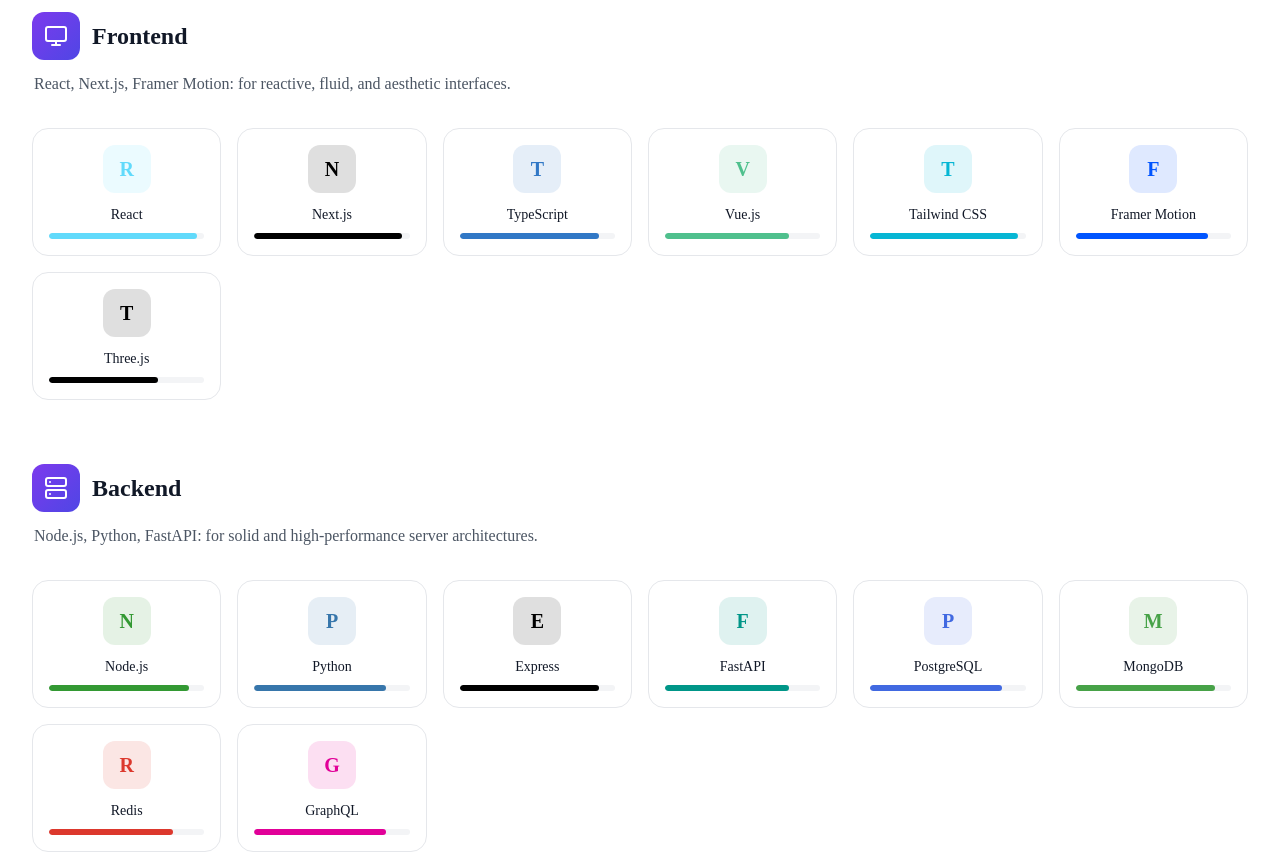
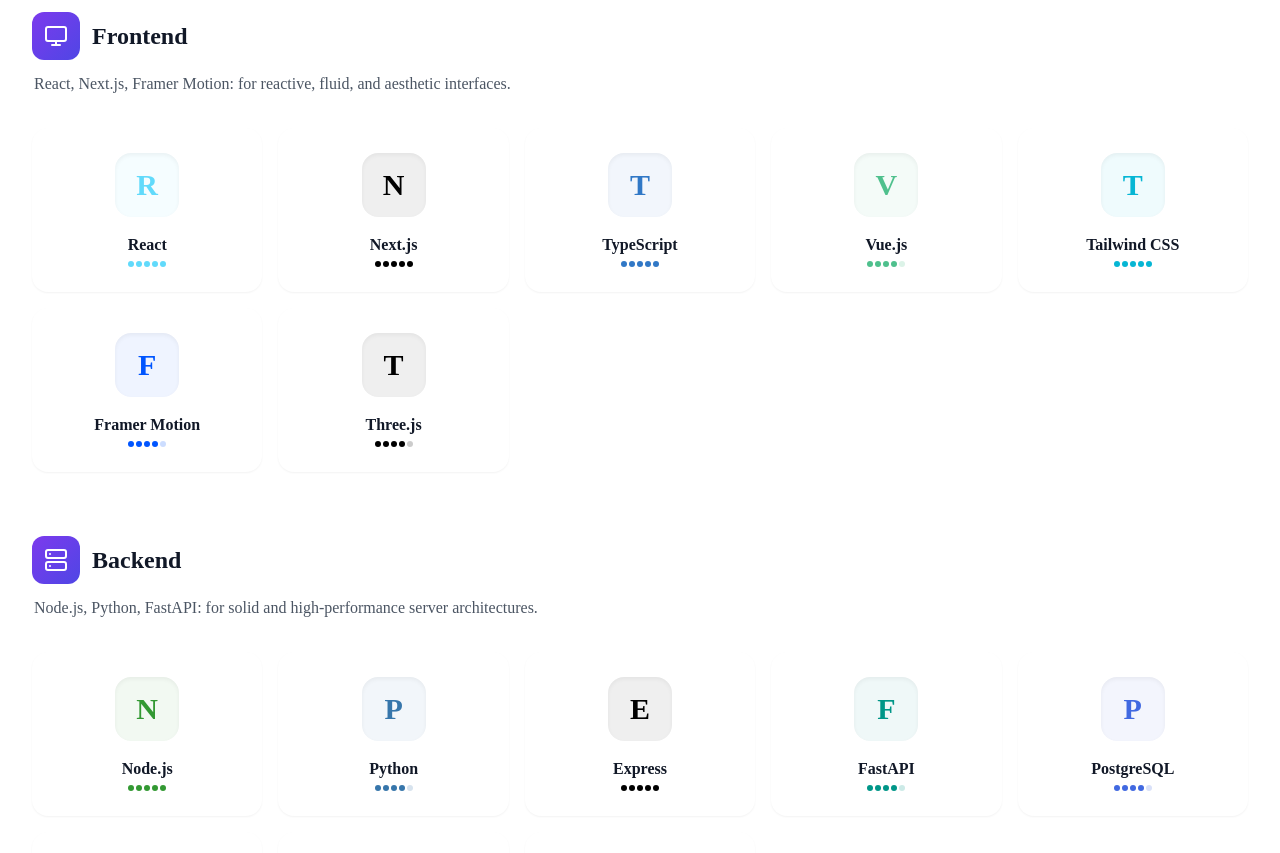
Before and after one commit to Sy2force/Portfolio---pro-2026, a React (Vite) app: page /stack in a window 1280 px wide. Shown: the part 720-1573 px from the top of the page. Built offline with nearby package versions, Linux system fonts and the light colour scheme.

Commit message:
style: redesign skills cards (remove % bars) and fix carousel

```diff
--- a/src/components/about/AboutContent.tsx
+++ b/src/components/about/AboutContent.tsx
@@ -113,34 +113,22 @@
             initial={{ opacity: 0, y: 30 }}
             animate={isInView ? { opacity: 1, y: 0 } : {}}
             transition={{ delay: catIndex * 0.1 }}
-            className="bg-white dark:bg-gray-800 rounded-2xl p-6 border border-gray-200 dark:border-gray-700"
+            className="bg-white dark:bg-gray-800 rounded-2xl p-6 border border-gray-200 dark:border-gray-700 hover:shadow-lg transition-shadow duration-300"
           >
-            <h3 className="text-lg font-semibold text-gray-900 dark:text-white mb-4 flex items-center gap-2">
+            <h3 className="text-lg font-bold text-gray-900 dark:text-white mb-6 flex items-center gap-3">
+              <span className={`w-2 h-8 rounded-full bg-gradient-to-b from-${category.color || 'violet'}-500 to-${category.color || 'indigo'}-600`}></span>
               {t(`stack.categories.${category.id}`)}
             </h3>
-            <div className="space-y-4">
+            <div className="flex flex-wrap gap-2">
               {skills
                 .filter((s) => s.category === category.id)
-                .slice(0, 5)
+                .slice(0, 6)
                 .map((skill) => (
-                  <div key={skill.name} className="group">
-                    <div className="flex items-center justify-between mb-1">
-                      <span className="text-sm font-medium text-gray-700 dark:text-gray-300">
-                        {skill.name}
-                      </span>
-                      <span className="text-xs text-gray-500 dark:text-gray-400">
-                        {skill.level}%
-                      </span>
-                    </div>
-                    <div className="h-2 bg-gray-100 dark:bg-gray-700 rounded-full overflow-hidden">
-                      <motion.div
-                        initial={{ width: 0 }}
-                        animate={isInView ? { width: `${skill.level}%` } : {}}
-                        transition={{ duration: 1, delay: catIndex * 0.1 }}
-                        className="h-full rounded-full"
-                        style={{ backgroundColor: skill.color || "#8b5cf6" }}
-                      />
-                    </div>
+                  <div
+                    key={skill.name}
+                    className="px-3 py-1.5 rounded-lg bg-gray-50 dark:bg-gray-700/50 text-sm font-medium text-gray-700 dark:text-gray-200 border border-gray-100 dark:border-gray-600 hover:bg-violet-50 dark:hover:bg-violet-900/20 hover:text-violet-700 dark:hover:text-violet-300 hover:border-violet-200 dark:hover:border-violet-800 transition-colors cursor-default"
+                  >
+                    {skill.name}
                   </div>
                 ))}
             </div>
--- a/src/components/stack/StackContent.tsx
+++ b/src/components/stack/StackContent.tsx
@@ -128,49 +128,64 @@
                   </p>
                 </div>
 
-                <div className="grid grid-cols-2 sm:grid-cols-3 md:grid-cols-4 lg:grid-cols-6 gap-4">
+                <div className="grid grid-cols-2 sm:grid-cols-3 md:grid-cols-4 lg:grid-cols-5 gap-4">
                   {categorySkills.map((skill, index) => (
                     <motion.div
                       key={skill.name}
-                      initial={{ opacity: 0, scale: 0.8 }}
+                      initial={{ opacity: 0, scale: 0.9 }}
                       animate={isInView ? { opacity: 1, scale: 1 } : {}}
                       transition={{ delay: catIndex * 0.1 + index * 0.05 }}
-                      whileHover={{ y: -4, scale: 1.02 }}
-                      className="group relative bg-white dark:bg-gray-800 rounded-2xl p-4 border border-gray-200 dark:border-gray-700 hover:border-violet-300 dark:hover:border-violet-700 transition-all cursor-pointer"
+                      whileHover={{ y: -5, scale: 1.02 }}
+                      className="group relative bg-white dark:bg-gray-800 rounded-2xl p-6 border border-gray-100 dark:border-gray-700 shadow-sm hover:shadow-xl transition-all duration-300 cursor-pointer overflow-hidden"
+                      style={{
+                        borderColor: "transparent",
+                      }}
                     >
-                      {/* Skill Icon Placeholder */}
+                      {/* Hover Gradient Border Effect */}
                       <div
-                        className="w-12 h-12 rounded-xl mb-3 flex items-center justify-center mx-auto"
-                        style={{ backgroundColor: `${skill.color}20` }}
+                        className="absolute inset-0 opacity-0 group-hover:opacity-100 transition-opacity duration-300 pointer-events-none"
+                        style={{
+                          background: `linear-gradient(135deg, ${skill.color}20 0%, transparent 100%)`
+                        }}
+                      />
+                      <div
+                        className="absolute bottom-0 left-0 right-0 h-1 transform scale-x-0 group-hover:scale-x-100 transition-transform duration-300 origin-left"
+                        style={{ backgroundColor: skill.color }}
+                      />
+
+                      {/* Content */}
+                      <div className="relative z-10 flex flex-col items-center">
+                        <div
+                          className="w-16 h-16 rounded-2xl mb-4 flex items-center justify-center transition-transform duration-300 group-hover:scale-110 shadow-inner"
+                          style={{
+                            backgroundColor: `${skill.color}10`,
+                            color: skill.color
+                          }}
                         >
-                        <span
-                          className="text-xl font-bold"
-                          style={{ color: skill.color }}
-                        >
+                          <span className="text-3xl font-bold">
                             {skill.name.charAt(0)}
                           </span>
                         </div>
 
-                      {/* Skill Name */}
-                      <h3 className="text-sm font-medium text-gray-900 dark:text-white text-center mb-2">
+                        <h3 className="text-base font-bold text-gray-900 dark:text-white text-center mb-1">
                           {skill.name}
                         </h3>
 
-                      {/* Progress Bar */}
-                      <div className="h-1.5 bg-gray-100 dark:bg-gray-700 rounded-full overflow-hidden">
-                        <motion.div
-                          initial={{ width: 0 }}
-                          animate={isInView ? { width: `${skill.level}%` } : {}}
-                          transition={{ duration: 1, delay: catIndex * 0.1 + index * 0.05 }}
-                          className="h-full rounded-full"
+                        <div className="flex items-center gap-1">
+                           <div className="flex gap-0.5">
+                             {[...Array(5)].map((_, i) => (
+                               <div
+                                 key={i}
+                                 className={`w-1.5 h-1.5 rounded-full ${
+                                   i < Math.round(skill.level / 20)
+                                     ? "opacity-100"
+                                     : "opacity-20"
+                                 }`}
                                  style={{ backgroundColor: skill.color }}
                                />
+                             ))}
                            </div>
-
-                      {/* Tooltip */}
-                      <div className="absolute -top-12 left-1/2 -translate-x-1/2 px-3 py-1.5 bg-gray-900 dark:bg-white text-white dark:text-gray-900 text-xs font-medium rounded-lg opacity-0 group-hover:opacity-100 transition-opacity pointer-events-none whitespace-nowrap">
-                        {skill.level}% maîtrise
-                        <div className="absolute top-full left-1/2 -translate-x-1/2 border-4 border-transparent border-t-gray-900 dark:border-t-white" />
+                        </div>
                       </div>
                     </motion.div>
                   ))}
--- a/src/data/skills.ts
+++ b/src/data/skills.ts
@@ -51,10 +51,10 @@
 };
 
 export const skillCategories = [
-  { id: "frontend", label: "Frontend", icon: "Monitor", description: "React, Next.js et TypeScript sont mes outils de prédilection. J'aime créer des interfaces fluides avec Tailwind CSS et Framer Motion pour des animations qui marquent." },
-  { id: "backend", label: "Backend", icon: "Server", description: "Node.js et Express pour des APIs robustes. MongoDB et PostgreSQL pour la persistance. J'apprends continuellement Python et FastAPI pour élargir mes compétences." },
-  { id: "devops", label: "DevOps", icon: "Cloud", description: "Vercel pour le déploiement rapide, Docker pour la containerisation, GitHub Actions pour l'automatisation. Je construis des pipelines CI/CD efficaces." },
-  { id: "design", label: "Design", icon: "Palette", description: "Figma est mon outil principal pour le prototypage. Je crée des maquettes pixel-perfect et des design systems cohérents avant de coder." },
-  { id: "nocode", label: "No-Code", icon: "Blocks", description: "Webflow et Shopify pour des projets rapides. Notion et Airtable pour l'organisation. Le no-code accélère le prototypage et la validation d'idées." },
-  { id: "other", label: "Autres", icon: "Sparkles", description: "OpenAI API et LangChain pour intégrer l'IA. Stripe pour les paiements. Git pour le versioning. Ces outils complètent ma stack au quotidien." },
+  { id: "frontend", label: "Frontend", icon: "Monitor", description: "React, Next.js et TypeScript sont mes outils de prédilection. J'aime créer des interfaces fluides avec Tailwind CSS et Framer Motion pour des animations qui marquent.", color: "violet" },
+  { id: "backend", label: "Backend", icon: "Server", description: "Node.js et Express pour des APIs robustes. MongoDB et PostgreSQL pour la persistance. J'apprends continuellement Python et FastAPI pour élargir mes compétences.", color: "emerald" },
+  { id: "devops", label: "DevOps", icon: "Cloud", description: "Vercel pour le déploiement rapide, Docker pour la containerisation, GitHub Actions pour l'automatisation. Je construis des pipelines CI/CD efficaces.", color: "blue" },
+  { id: "design", label: "Design", icon: "Palette", description: "Figma est mon outil principal pour le prototypage. Je crée des maquettes pixel-perfect et des design systems cohérents avant de coder.", color: "pink" },
+  { id: "nocode", label: "No-Code", icon: "Blocks", description: "Webflow et Shopify pour des projets rapides. Notion et Airtable pour l'organisation. Le no-code accélère le prototypage et la validation d'idées.", color: "orange" },
+  { id: "other", label: "Autres", icon: "Sparkles", description: "OpenAI API et LangChain pour intégrer l'IA. Stripe pour les paiements. Git pour le versioning. Ces outils complètent ma stack au quotidien.", color: "indigo" },
 ] as const;
```
Also changed, not shown: src/components/ui/Carousel.tsx (+30 -16 lines), vercel.json, 4 other files (tests, documents, lock files or other folders). Lines whose indentation alone changed are shown as unchanged.
